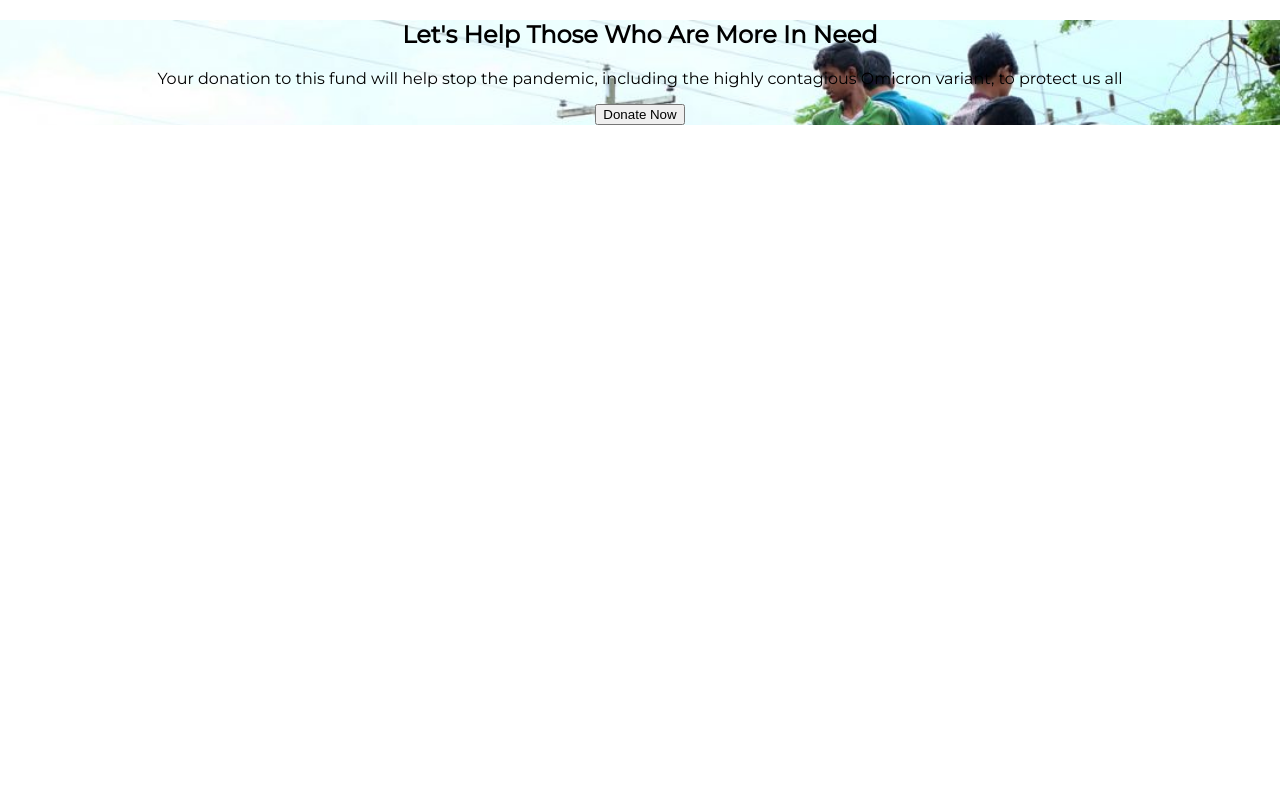
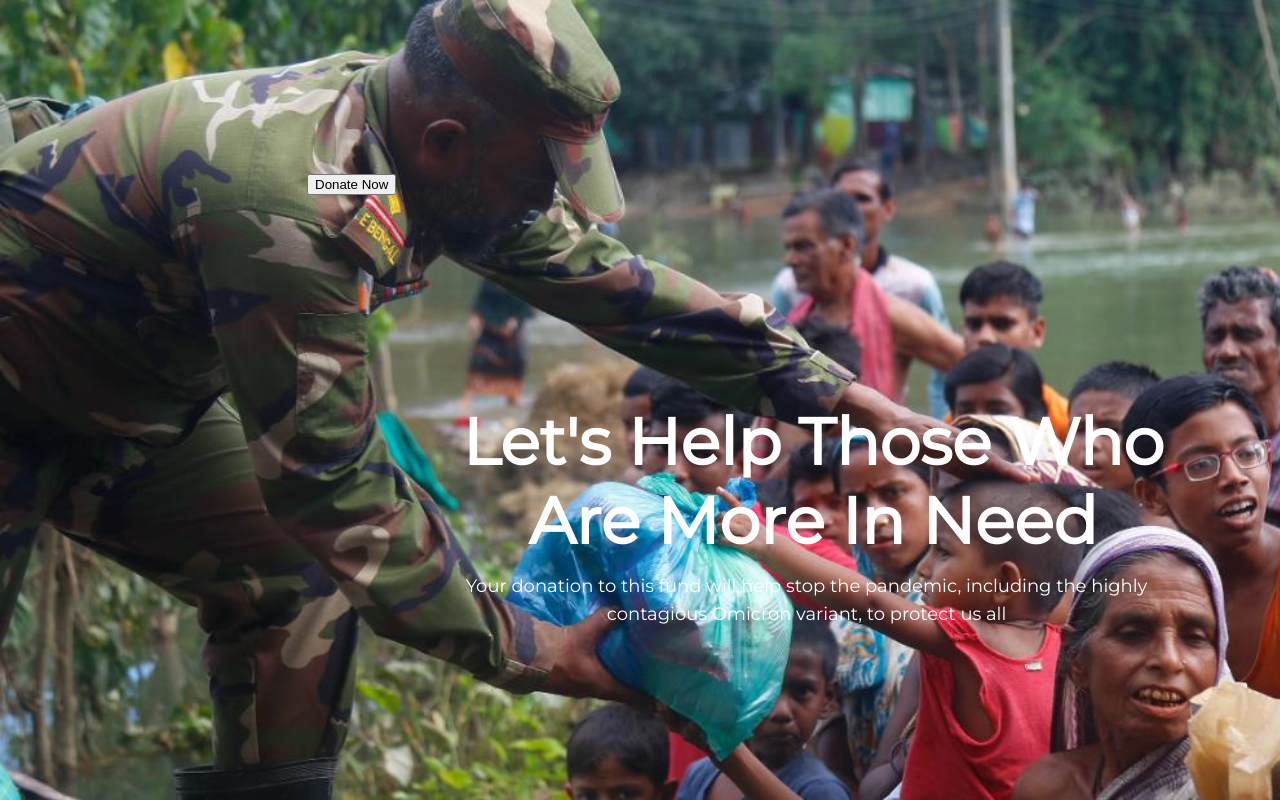
Before and after one commit to mredul2003/Assignment-1, a plain HTML site: page index.html in a window 1280 px wide. Drawn offline with Linux system fonts and the light colour scheme.

Commit message:
problem solved

```diff
--- a/style.css
+++ b/style.css
@@ -4,13 +4,58 @@ body {
 }
 
 .top-banner {
-    background-image: url(images/top-banner.jpg);
+    background-image: url(images/banner.jpg);
     background-repeat: no-repeat;
-    background-size: 100%;
+    background-position: absolute;
+    background-size: cover;
+    height: 100vh;
 }
 
 .header {
+    position: absolute;
+    width: 826px;
+    height: 320px;
+    left: 307px;
+    top: 174px;
+
+}
+
+.header h1 {
+    position: absolute;
+    width: 826px;
+    height: 158px;
+    left: 93px;
+    top: 174px;
+
+    font-family: 'Montserrat', sans-serif;
+    font-style: normal;
+    font-weight: 700;
+    font-size: 65px;
+    line-height: 79px;
     text-align: center;
-    position: relative;
-    top: 15%;
+
+    color: #FFFFFF;
 }
+
+.header p {
+    position: absolute;
+    width: 691px;
+    height: 56px;
+    left: 154px;
+    top: 380px;
+
+    font-family: 'Montserrat', sans-serif;
+    font-style: bold;
+    font-weight: 400;
+    font-size: 18px;
+    line-height: 28px;
+    /* or 156% */
+
+    text-align: center;
+
+    color: #FFFFFF;
+}
+
+.link-button {
+    background-image: -o-linear-gradient();
+}
```
Also changed, not shown: images/banner.jpg (added).
